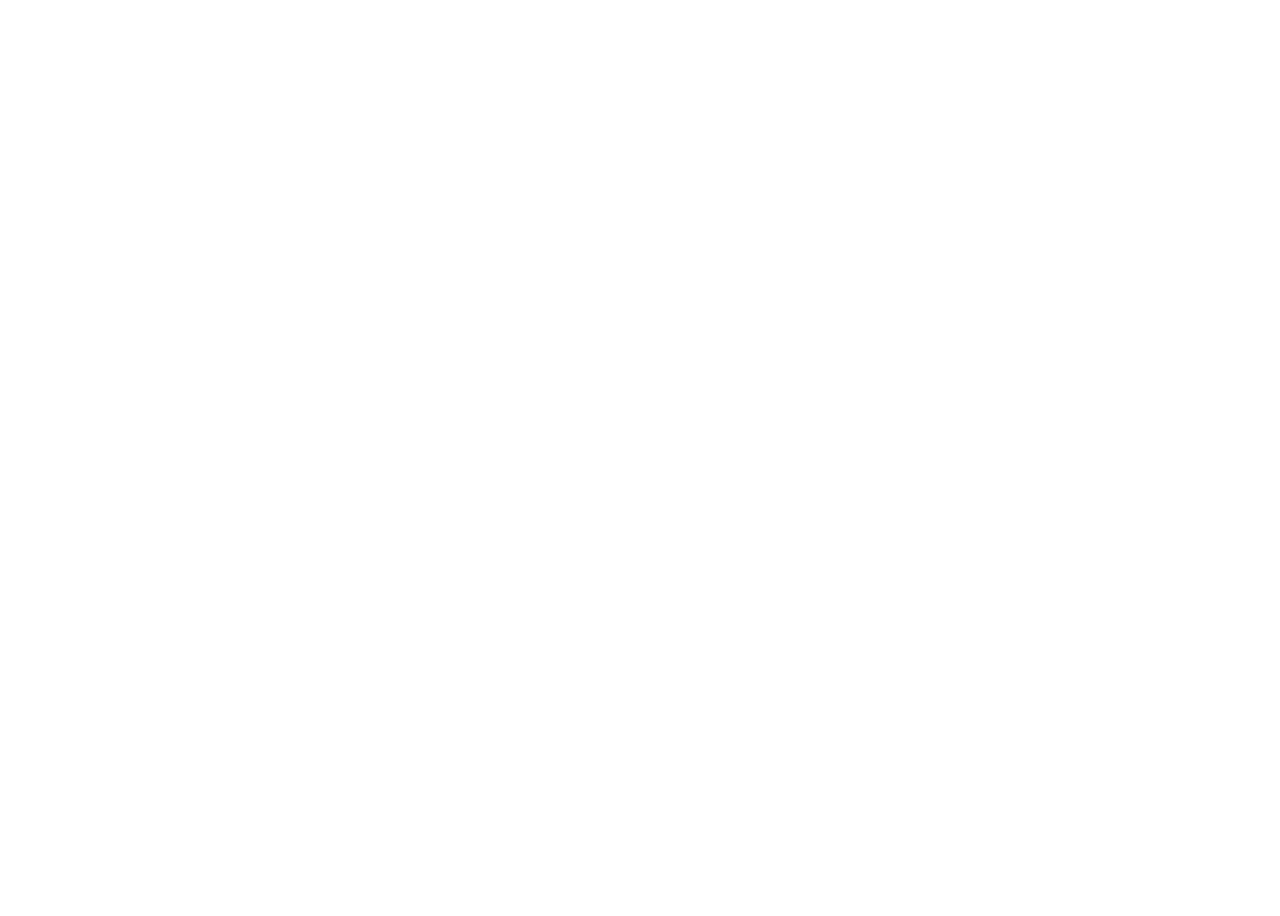
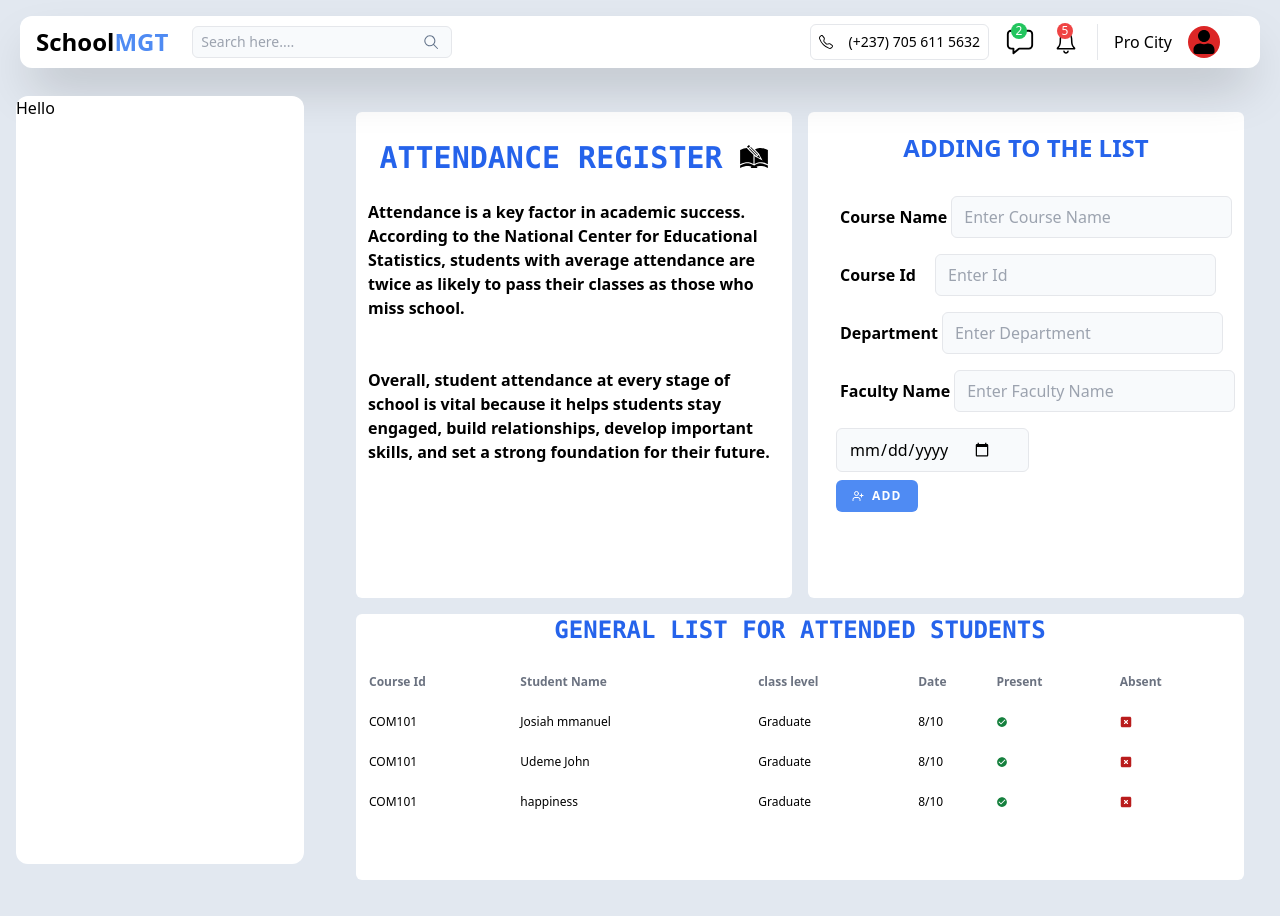
Before and after one commit to destinybravos/school-mgt, a React (Vite) app: page /attendance in a window 1280 px wide. Before the commit this address had no page. Before the commit the page ends 800 px from the top, so only its background shows below. Built offline with nearby package versions, Linux system fonts and the light colour scheme.

Commit message:
attendance record

```diff
--- a/src/main.jsx
+++ b/src/main.jsx
@@ -15,6 +15,7 @@
 import ResetPassword from './pages/auth/ResetPassword';
 import OtpRequest from './pages/auth/OtpRequest';
 import Result from './pages/app/Result';
+import Attendance from './pages/app/Attendance';
 
 ReactDOM.createRoot(document.getElementById('root')).render(
   <React.StrictMode>
@@ -40,6 +41,7 @@
         <Route element={<AppLayout />}>
           <Route path='/dashboard' element={<Dashboard />} />
           <Route path='/result' element={<Result />} />
+          <Route path='/attendance' element={<Attendance />} />
         </Route>
 
       </Routes>
--- /dev/null
+++ b/src/pages/app/Attendance.jsx
@@ -0,0 +1,123 @@
+import React from 'react'
+import { GiArchiveRegister } from "react-icons/gi";
+import profilepicture from "../../assets/images/banner_img2.jpg"
+import PrimaryTextinput  from "../../components/utils/PrimaryTextinput"
+import Button from "../../components/utils/Button"
+import { LuUserPlus } from "react-icons/lu";
+import { IoMdCheckmarkCircle } from "react-icons/io";
+import { FaSquareXmark } from "react-icons/fa6";
+
+const Attendance = () => {
+  return (
+    <div className=' h-dvh rounded-md w-ful '>
+        <section className='rounded-md p-4  h-full grid  gap-4 '>
+            <div className=' grid lg:grid-cols-2 gap-4 max-w-full '>
+                <aside className=' rounded-md bg-white'>
+                    <div className=' mx-3 my-3 h-10'>
+                        <aside className='items-center justify-center flex gap-4 text-2xl font-bold lg:text-3xl py-4'>
+                            <h1 className='font-mono text-blue-600' >ATTENDANCE REGISTER </h1>
+                            <GiArchiveRegister />
+                        </aside>
+                    </div>
+                    <div  className='mx-3 font-semibold '>
+                        <h1 className=' py-6 '>
+                        Attendance is a key factor in academic success. According to the National Center for Educational Statistics, students with average attendance are twice as likely to pass their classes as those who miss school.
+                        </h1>
+                        <h1 className='py-6'>
+                        Overall, student attendance at every stage of school is vital because it helps students stay engaged, build relationships, develop important skills, and set a strong foundation for their future.
+                        </h1>
+                    </div>
+                </aside>
+                {/* entry part */}
+                <aside className=' rounded-md bg-white w-full'>
+                    <section className='  mx-3 my-3'>
+                        <h1 className='text-center font-bold text-blue-600 text-2xl py-2'>ADDING TO THE LIST</h1>
+                        <div className=' py-4 '>
+                           <form action="" className=''>
+                              <div className='lg:flex justify-between items-center  mx-4 py-2 '>
+                                <h1 className='font-semibold whitespace-nowrap mx-1 py-2'>Course Name</h1>
+                                <PrimaryTextinput  placeholder="Enter Course Name"type ="" required  className='w-full'/>
+                              </div>
+                              <div className='lg:flex justify-between items-center  mx-4 py-2 '>
+                                <h1 className='font-semibold whitespace-nowrap mx-1 py-2'>Course Id</h1>
+                                <PrimaryTextinput  placeholder="Enter Id"type ="" required  className='w-full'/>
+                              </div>
+                              <div className='lg:flex justify-between items-center  mx-4 py-2 '>
+                                <h1 className='font-semibold whitespace-nowrap mx-1 py-2'>Department</h1>
+                                <PrimaryTextinput  placeholder="Enter Department"type ="" required  className='w-full'/>
+                              </div>
+                              <div className='lg:flex justify-between items-center  mx-4 py-2 '>
+                                <h1 className='font-semibold whitespace-nowrap mx-1 py-2'>Faculty Name</h1>
+                                <PrimaryTextinput  placeholder="Enter Faculty Name"type ="" required  className='w-full'/>
+                              </div>
+                              <div className='lg:flex justify-between items-center  mx-4 py-2 '>
+                                 <PrimaryTextinput  placeholder=" " type ="date" required  className='w-full'/>
+                              </div>
+
+                              <div className='item  mx-4'>
+                                <Button className='flex flex-row gap-2 items-center bg-blue-400 rounded-md px-2 py-1 text-white' >
+                                 <LuUserPlus />
+                                <h1> ADD</h1>
+                                </Button>
+                               </div>
+
+                            </form>
+
+                        </div>
+
+                    </section>
+                </aside>
+            </div>
+            {/* attendance register table */}
+            <div className='bg-white rounded-md'>
+                 <aside className=' h-full  lg:w-full   overflow-x-auto px-3'>
+                    <h1 className='font-mono text-blue-600  text-2xl text-center font-bold' >GENERAL LIST FOR ATTENDED STUDENTS
+                    </h1>
+                    <table className='border-1 w-full mt-4 rounded-md text-left '>
+                        <thead className=''>
+                            <tr className='text-xs font-light text-gray-500'>
+                                <th className='py-3 whitespace-nowrap'>Course Id</th>
+                                <th className='whitespace-nowrap'>Student Name</th>
+                                <th className='whitespace-nowrap'>class level</th>
+                                <th className='whitespace-nowrap'>Date</th>
+                                <th className='whitespace-nowrap'>Present</th>
+                                <th className='whitespace-nowrap'>Absent</th>
+                            </tr>
+                        </thead>
+                        <tbody className='my-4'>
+                            <tr className='text-xs   '>
+                                <td className='py-3'>COM101</td>
+                                <td className='whitespace-nowrap'>Josiah mmanuel</td>
+                                <td>Graduate</td>
+                                <td>8/10</td>
+                                <td><IoMdCheckmarkCircle className='text-green-700 ' /></td>
+                                <td><FaSquareXmark  className='text-red-700'/></td>
+                            </tr>
+                            <tr className='text-xs   '>
+                                <td className='py-3'>COM101</td>
+                                <td>Udeme John</td>
+                                <td>Graduate</td>
+                                <td>8/10</td>
+                                <td><IoMdCheckmarkCircle className='text-green-700' /></td>
+                                <td><FaSquareXmark  className='text-red-700'/></td>
+                            </tr>
+                            <tr className='text-xs   '>
+                                <td className='py-3'>COM101</td>
+                                <td>happiness</td>
+                                <td>Graduate</td>
+                                <td>8/10</td>
+                                <td><IoMdCheckmarkCircle className='text-green-700' /></td>
+                                <td><FaSquareXmark  className='text-red-700'/></td>
+                            </tr>
+                        </tbody>
+
+                    </table>
+                </aside>
+            </div>
+
+        </section>
+    </div>
+  )
+}
+
+export default Attendance
```
